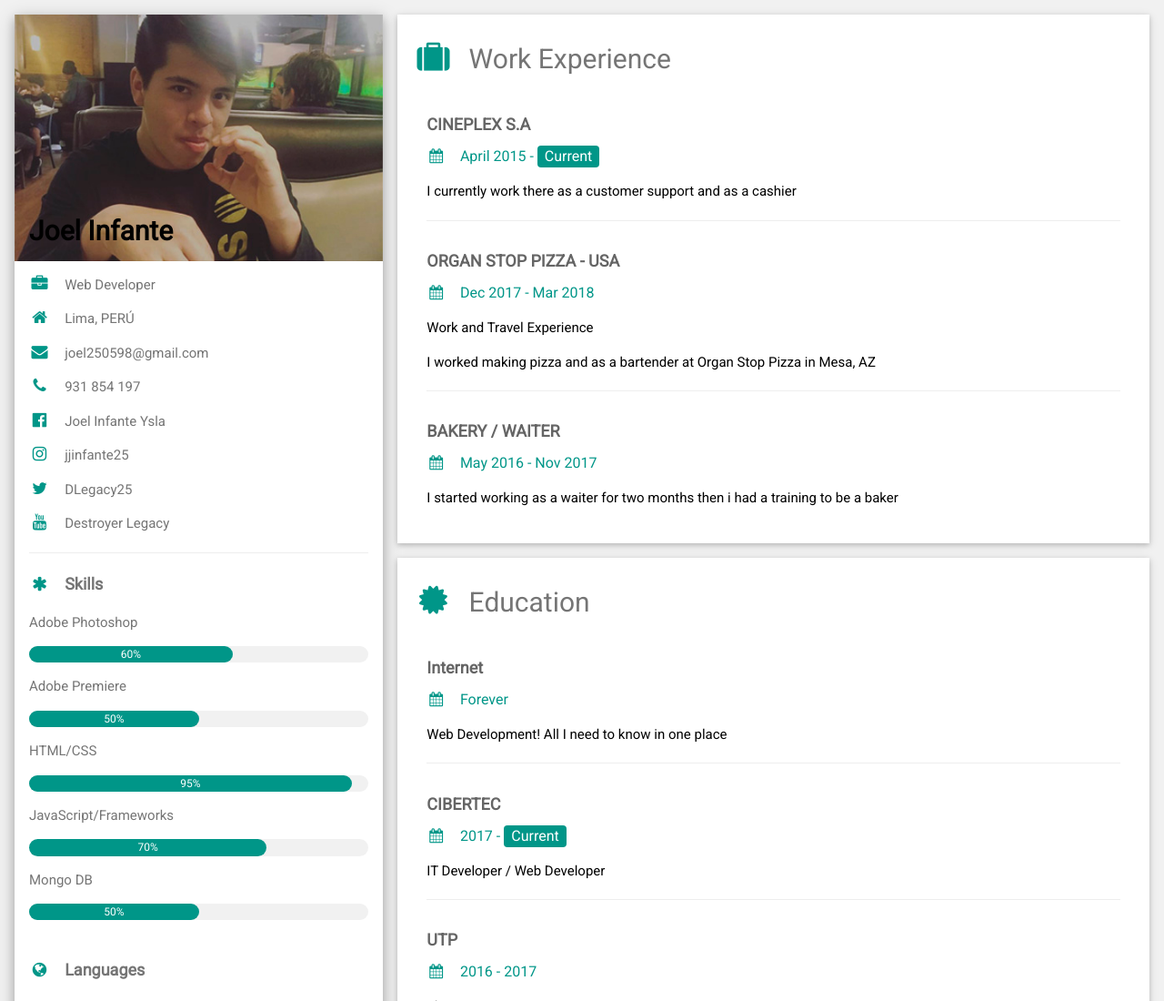
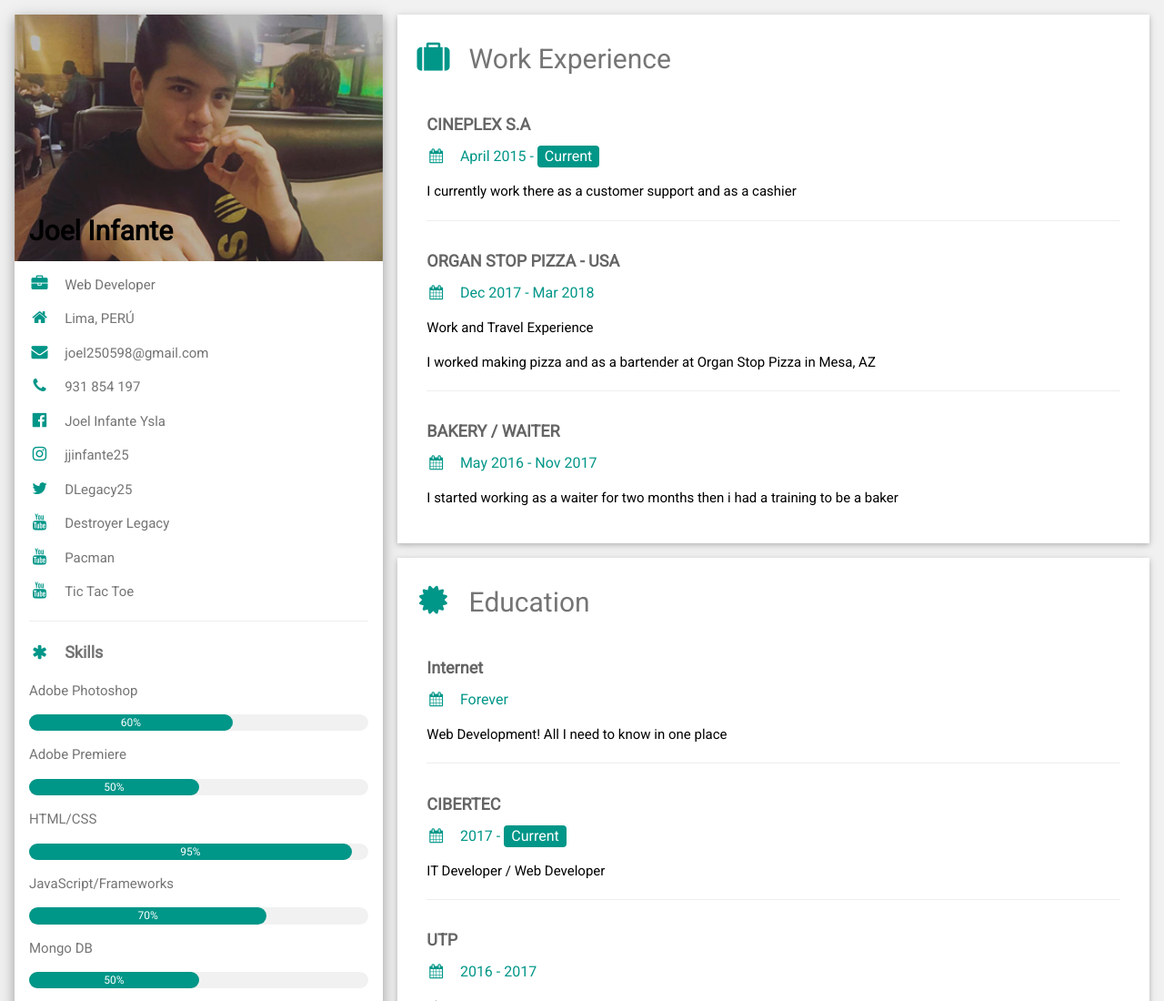
Before and after one commit to fake250598/curriculummm, a plain HTML site: page index.html in a window 1280 px wide. Shown: the top 1100 px of the page at 91% size. Drawn offline with nearby package versions, Linux system fonts and the light colour scheme.

Commit message:
Update index.html

```diff
--- a/index.html
+++ b/index.html
@@ -36,6 +36,8 @@ html,body,h1,h2,h3,h4,h5,h6 {font-family: "Roboto", sans-serif}
           <p><i class="fa fa-instagram fa-fw w3-margin-right w3-large w3-text-teal"></i><a style="text-decoration:none" href="https://www.instagram.com/jjinfante25/" target="_blank">jjinfante25</a></p>
           <p><i class="fa fa-twitter fa-fw w3-margin-right w3-large w3-text-teal"></i><a style="text-decoration:none" href="https://twitter.com/DLegacy25" target="_blank">DLegacy25</a></p>
           <p><i class="fa fa-youtube fa-fw w3-margin-right w3-large w3-text-teal"></i><a style="text-decoration:none" href="https://www.youtube.com/channel/UCJzyXS5T46fqQQFGdf2g80g/featured" target="_blank">Destroyer Legacy</a></p>
+          <p><i class="fa fa-youtube fa-fw w3-margin-right w3-large w3-text-teal"></i><a style="text-decoration:none" href="http://pacman.platzh1rsch.ch/" target="_blank">Pacman</a></p>
+          <p><i class="fa fa-youtube fa-fw w3-margin-right w3-large w3-text-teal"></i><a style="text-decoration:none" href="https://codepen.io/timrijkse/full/XjLGKv/" target="_blank">Tic Tac Toe</a></p>
           <hr>
 
           <p class="w3-large"><b><i class="fa fa-asterisk fa-fw w3-margin-right w3-text-teal"></i>Skills</b></p>
```
